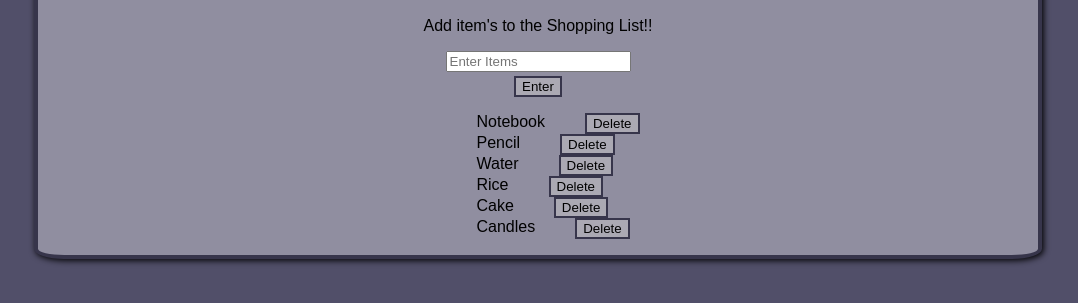
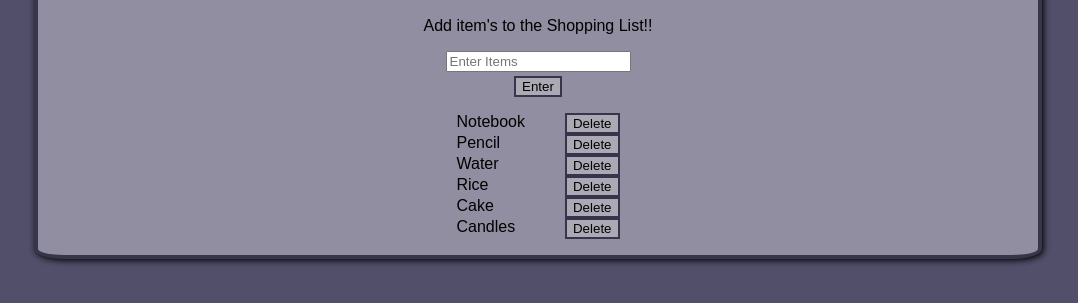
Before and after one commit to ItsDY19/Shopping-List, a plain HTML site: page index.html in a window 1280 px wide. Shown: the part 91-394 px from the top of the page, without its empty margins (110-1188 px from the left). Drawn offline with Linux system fonts and the light colour scheme.

Commit message:
Update style.css

```diff
--- a/style.css
+++ b/style.css
@@ -44,11 +44,15 @@
     text-decoration: line-through;
   }
 
+  ul {
+    padding: 0;
+  }
 
   .wrapper {
     display: flex;
     flex-wrap: wrap;
     flex-direction: row;
+    justify-content: space-between;
     gap: 40px;
     max-width: 900px;
     white-space: normal;
```
